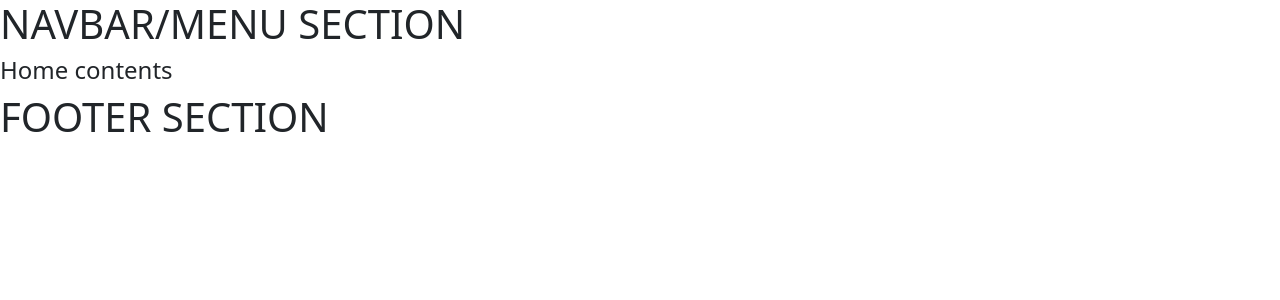
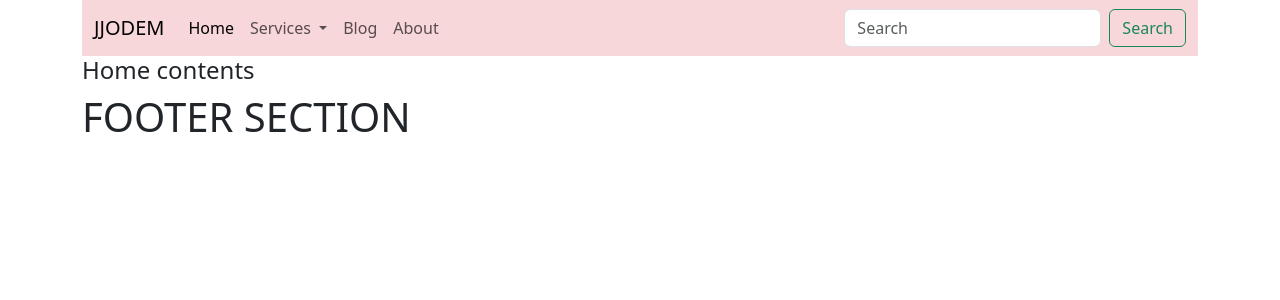
Before and after one commit to worladev/jjodem, a Django app: page / in a window 1280 px wide. Shown: the top 300 px of the page. Run offline with Django 5.2, Linux system fonts and the light colour scheme; some libraries are stand-ins or nearby versions.

Commit message:
navbar configuration

```diff
--- a/templates/base.html
+++ b/templates/base.html
@@ -5,15 +5,17 @@
     <meta name="viewport"
           content="width=device-width, user-scalable=no, initial-scale=1.0, maximum-scale=1.0, minimum-scale=1.0">
     <meta http-equiv="X-UA-Compatible" content="ie=edge">
-    <title>Document</title>
+    <title>Home</title>
     {% load bootstrap5 %}
     {% bootstrap_css %}
     {% bootstrap_javascript %}
 </head>
 <body>
-    {% include 'navbar.html' %}
-    {% block content %}
-    {% endblock content %}
-    {% include 'footer.html' %}
+    <div class="container">
+        {% include 'navbar.html' %}
+        {% block content %}
+        {% endblock content %}
+        {% include 'footer.html' %}
+    </div>
 </body>
 </html>
--- a/templates/footer.html
+++ b/templates/footer.html
@@ -5,7 +5,7 @@
     <meta name="viewport"
           content="width=device-width, user-scalable=no, initial-scale=1.0, maximum-scale=1.0, minimum-scale=1.0">
     <meta http-equiv="X-UA-Compatible" content="ie=edge">
-    <title>Document</title>
+    <title>Footer</title>
     {% load bootstrap5 %}
     {% bootstrap_css %}
     {% bootstrap_javascript %}
--- a/templates/navbar.html
+++ b/templates/navbar.html
@@ -5,12 +5,46 @@
     <meta name="viewport"
           content="width=device-width, user-scalable=no, initial-scale=1.0, maximum-scale=1.0, minimum-scale=1.0">
     <meta http-equiv="X-UA-Compatible" content="ie=edge">
-    <title>Document</title>
+    <title>NavBar</title>
     {% load bootstrap5 %}
     {% bootstrap_css %}
     {% bootstrap_javascript %}
 </head>
 <body>
-    <h1>NAVBAR/MENU SECTION</h1>
+    <nav class="navbar navbar-expand-lg bg-danger-subtle">
+        <div class="container-fluid">
+            <a class="navbar-brand" href="#">JJODEM</a>
+            <button class="navbar-toggler" type="button" data-bs-toggle="collapse" data-bs-target="#navbarSupportedContent"
+                    aria-controls="navbarSupportedContent" aria-expanded="false" aria-label="Toggle navigation">
+                <span class="navbar-toggler-icon"></span>
+            </button>
+            <div class="collapse navbar-collapse" id="navbarSupportedContent">
+                <ul class="navbar-nav me-auto mb-2 mb-lg-0">
+                    <li class="nav-item">
+                        <a class="nav-link active" aria-current="page" href="#">Home</a>
+                    </li>
+                    <li class="nav-item dropdown">
+                        <a class="nav-link dropdown-toggle" href="#" role="button" data-bs-toggle="dropdown" aria-expanded="false">
+                            Services
+                        </a>
+                        <ul class="dropdown-menu">
+                            <li><a class="dropdown-item" href="#">Rentals</a></li>
+                            <li><a class="dropdown-item" href="#">Tour Guide</a></li>
+                        </ul>
+                    </li>
+                    <li class="nav-item">
+                        <a class="nav-link" href="#">Blog</a>
+                    </li>
+                    <li class="nav-item">
+                        <a class="nav-link" href="#">About</a>
+                    </li>
+                </ul>
+                <form class="d-flex" role="search">
+                    <input class="form-control me-2" type="search" placeholder="Search" aria-label="Search">
+                    <button class="btn btn-outline-success" type="submit">Search</button>
+                </form>
+            </div>
+        </div>
+    </nav>
 </body>
 </html>
```
